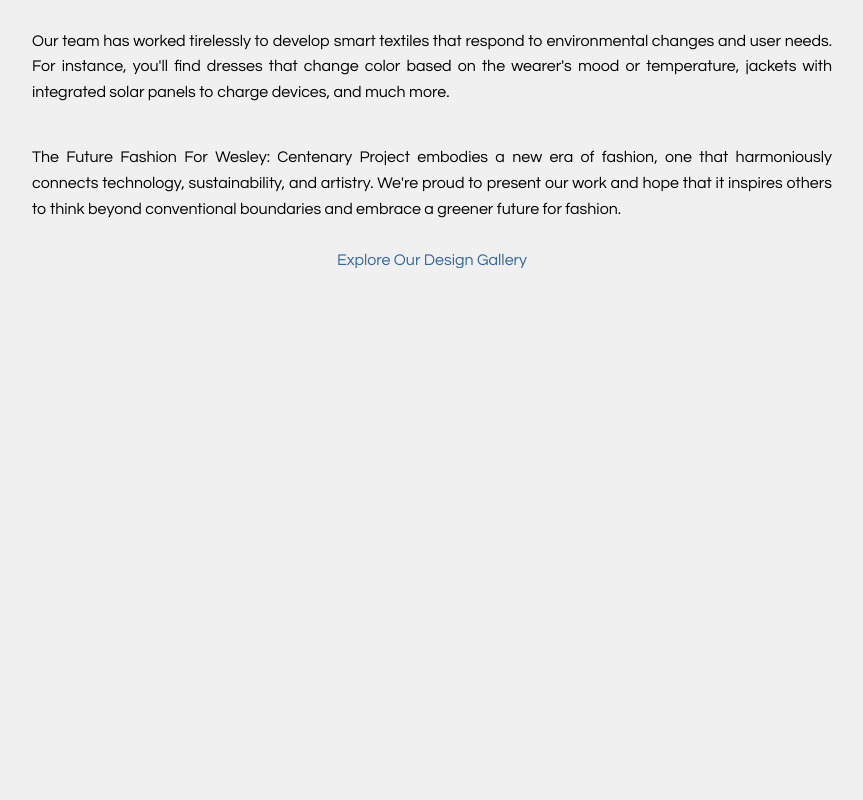
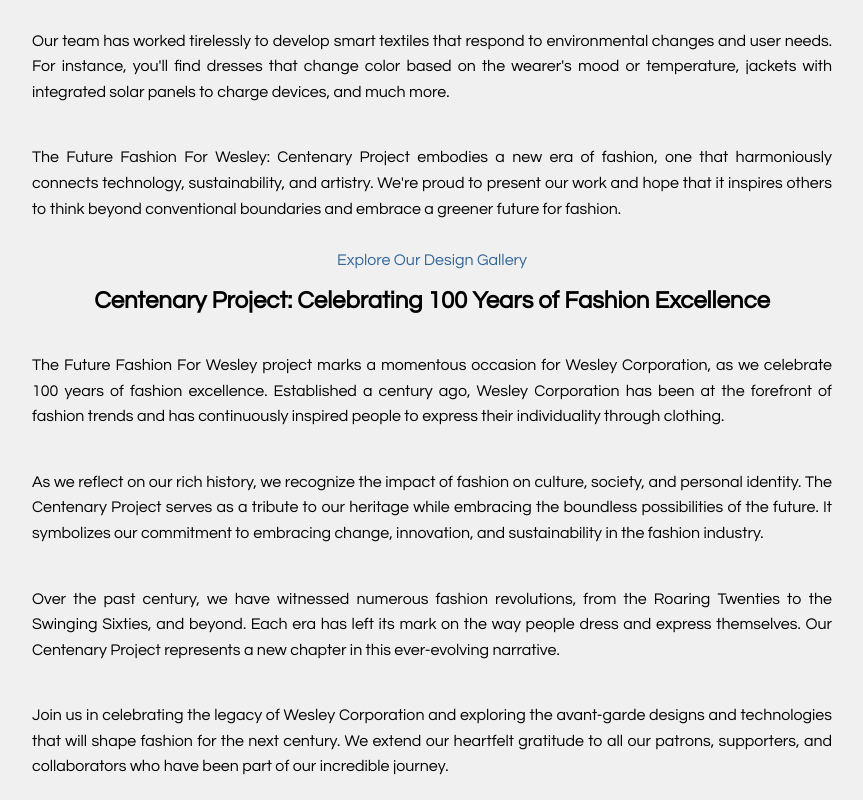
Before and after one commit to connormoi/wc, a plain HTML site: page index.html in a window 1280 px wide. Shown: the part 543-1343 px from the top of the page, without its empty margins (208-1071 px from the left). Before the commit the page ends 811 px from the top, so only its background shows below. Drawn offline with Linux system fonts and the light colour scheme.

Commit message:
Update index.html

```diff
--- a/index.html
+++ b/index.html
@@ -1,4 +1,4 @@
-<!DOCTYPE html>
+ <!DOCTYPE html>
 <html>
 <head>
     <style>
@@ -54,5 +54,20 @@
         The Future Fashion For Wesley: Centenary Project embodies a new era of fashion, one that harmoniously connects technology, sustainability, and artistry. We're proud to present our work and hope that it inspires others to think beyond conventional boundaries and embrace a greener future for fashion.
     </p>
     <a href="#gallery">Explore Our Design Gallery</a>
+
+    <!-- New section about the Centenary Project -->
+    <h2>Centenary Project: Celebrating 100 Years of Fashion Excellence</h2>
+    <p>
+        The Future Fashion For Wesley project marks a momentous occasion for Wesley Corporation, as we celebrate 100 years of fashion excellence. Established a century ago, Wesley Corporation has been at the forefront of fashion trends and has continuously inspired people to express their individuality through clothing.
+    </p>
+    <p>
+        As we reflect on our rich history, we recognize the impact of fashion on culture, society, and personal identity. The Centenary Project serves as a tribute to our heritage while embracing the boundless possibilities of the future. It symbolizes our commitment to embracing change, innovation, and sustainability in the fashion industry.
+    </p>
+    <p>
+        Over the past century, we have witnessed numerous fashion revolutions, from the Roaring Twenties to the Swinging Sixties, and beyond. Each era has left its mark on the way people dress and express themselves. Our Centenary Project represents a new chapter in this ever-evolving narrative.
+    </p>
+    <p>
+        Join us in celebrating the legacy of Wesley Corporation and exploring the avant-garde designs and technologies that will shape fashion for the next century. We extend our heartfelt gratitude to all our patrons, supporters, and collaborators who have been part of our incredible journey.
+    </p>
 </body>
 </html>
```
